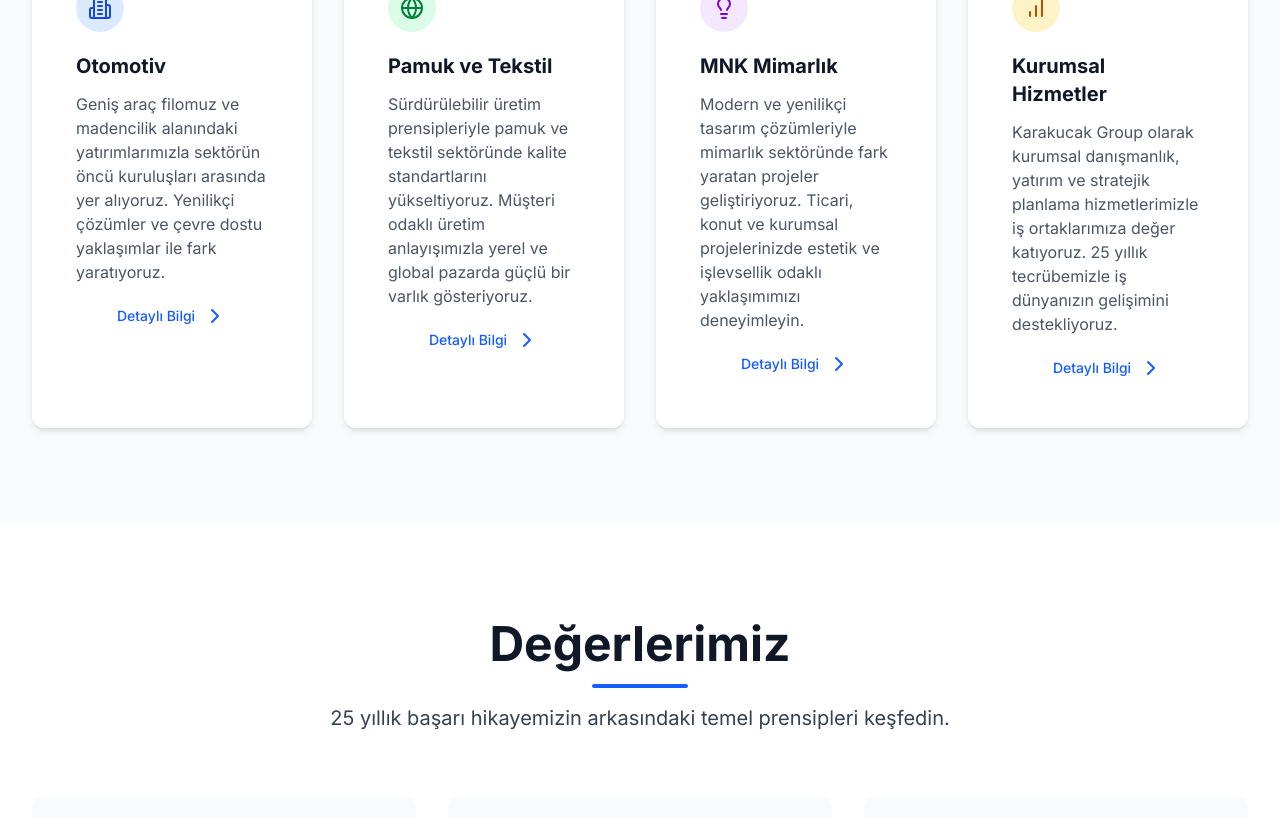
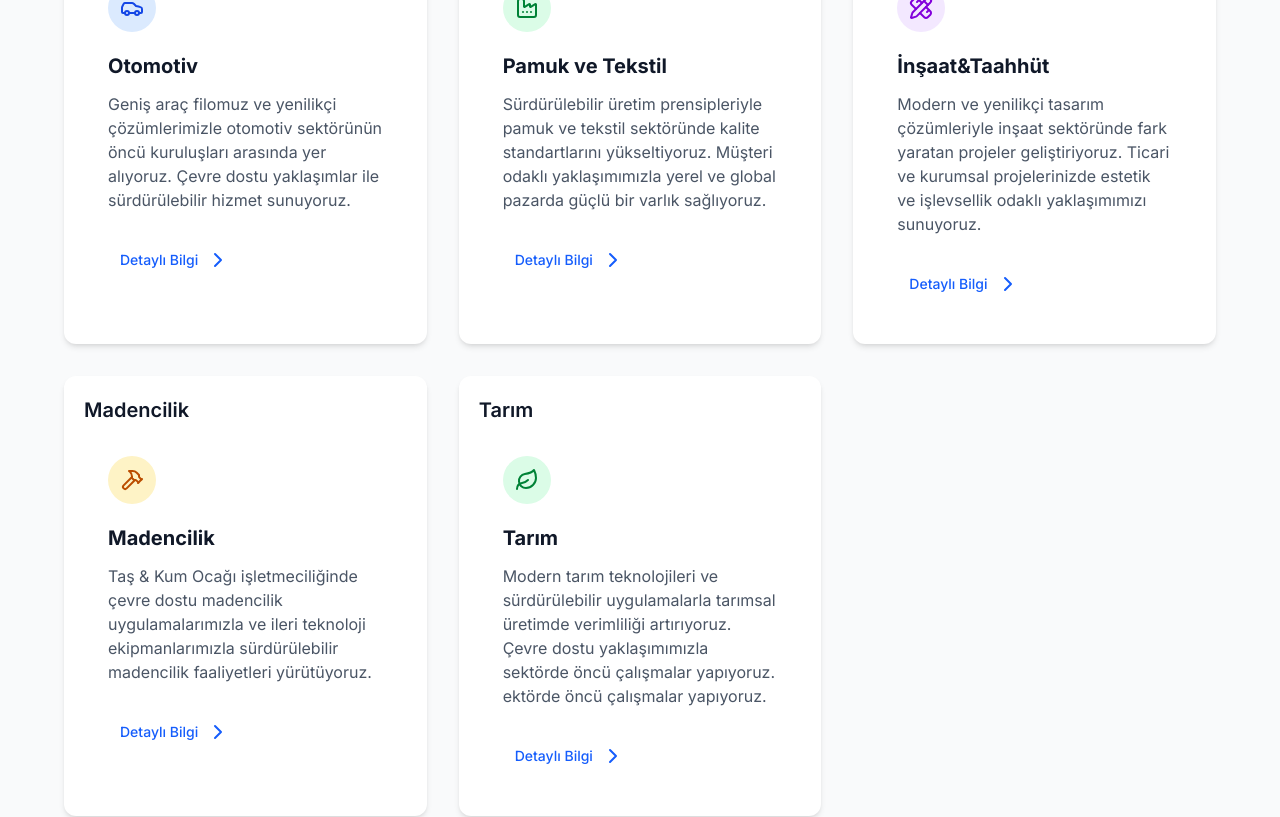
Before and after one commit to engincbkc/karakucak-group, a Next.js app in the folder karakucak-group/: page /hakkimizda in a window 1280 px wide. Shown: the part 1740-2557 px from the top of the page. Built offline with nearby package versions, Linux system fonts and the light colour scheme.

Commit message:
fixed sektors on hakkimizda

```diff
--- a/karakucak-group/src/app/hakkimizda/page.tsx
+++ b/karakucak-group/src/app/hakkimizda/page.tsx
@@ -7,7 +7,7 @@
 import { SectionHeader } from "@/components/ui/section-header";
 import { Button } from "@/components/ui/button";
 import { Card } from "@/components/ui/card";
-import { ChevronRight, ChevronDown, Building2, Award, Users, Globe, Lightbulb, Clock, BarChart, Target, Shield } from "lucide-react";
+import { ChevronRight, ChevronDown, Award, Users, Clock, BarChart, Target, Shield, Car, Factory, Building, Mountain, Leaf, Hammer, PencilRuler, Map } from "lucide-react";
 import { CollaborationCTA } from "@/components/sections/collaboration-cta";
 
 export default function HakkimizdaPage() {
@@ -59,7 +59,7 @@
           >
             {/* Tag/badge */}
             <div className="inline-block px-4 py-1 mb-6 bg-blue-700/30 backdrop-blur-sm rounded-full border border-blue-500/20">
-              <span className="text-sm font-medium text-blue-200">1998'den Beri</span>
+              <span className="text-sm font-medium text-blue-200">1997'den Beri</span>
             </div>
 
             {/* Main title with gradient */}
@@ -167,28 +167,29 @@
         <div className="container mx-auto px-4 sm:px-6 lg:px-8">
           <SectionHeader
             title="Faaliyet Alanlarımız"
-            subtitle="Dört farklı sektörde uzmanlaşmış ekiplerimizle hizmet veriyoruz."
+            subtitle="Beş farklı sektörde uzmanlaşmış ekiplerimizle hizmet veriyoruz."
             alignment="center"
             className="mb-16"
           />
 
-          <div className="grid grid-cols-1 md:grid-cols-2 lg:grid-cols-4 gap-8">
+          <div className="grid grid-cols-1 md:grid-cols-2 lg:grid-cols-3 gap-8 max-w-6xl mx-auto">
             <motion.div
               initial={{ opacity: 0, y: 30 }}
               whileInView={{ opacity: 1, y: 0 }}
               viewport={{ once: true }}
               transition={{ duration: 0.5, delay: 0.1 }}
             >
-              <Card title="Otomotiv" className="h-full">
-                <div className="p-6 flex flex-col h-full">
+              <Card title="Otomotiv" className="h-full overflow-hidden">
+                <div className="p-6 flex flex-col h-full justify-between">
                   <div className="mb-5 rounded-full bg-blue-100 dark:bg-blue-900/30 p-3 w-12 h-12 flex items-center justify-center">
-                    <Building2 className="w-6 h-6 text-blue-700 dark:text-blue-400" />
+                    <Car className="w-6 h-6 text-blue-700 dark:text-blue-400" />
                   </div>
                   <h3 className="text-xl font-bold mb-3 text-gray-900 dark:text-white">Otomotiv</h3>
-                  <p className="text-gray-600 dark:text-gray-300 mb-4 flex-grow">
-                    Geniş araç filomuz ve madencilik alanındaki yatırımlarımızla sektörün öncü kuruluşları arasında yer alıyoruz. Yenilikçi çözümler ve çevre dostu yaklaşımlar ile fark yaratıyoruz.
+                  <p className="text-gray-600 dark:text-gray-300 mb-4 flex-grow min-h-[120px] flex items-start">
+                    Geniş araç filomuz ve yenilikçi çözümlerimizle otomotiv sektörünün öncü kuruluşları arasında yer alıyoruz. Çevre dostu yaklaşımlar ile sürdürülebilir hizmet sunuyoruz.
                   </p>
-                  <Button
+                  <div className="mt-auto pt-4">
+                    <Button
                     href="/sektor/otomotiv"
                     variant="ghost"
                     size="sm"
@@ -198,6 +199,7 @@
                   >
                     Detaylı Bilgi
                   </Button>
+                  </div>
                 </div>
               </Card>
             </motion.div>
@@ -208,16 +210,17 @@
               viewport={{ once: true }}
               transition={{ duration: 0.5, delay: 0.2 }}
             >
-              <Card title="Pamuk ve Tekstil" className="h-full">
-                <div className="p-6 flex flex-col h-full">
+              <Card title="Pamuk ve Tekstil" className="h-full overflow-hidden">
+                <div className="p-6 flex flex-col h-full justify-between">
                   <div className="mb-5 rounded-full bg-green-100 dark:bg-green-900/30 p-3 w-12 h-12 flex items-center justify-center">
-                    <Globe className="w-6 h-6 text-green-700 dark:text-green-400" />
+                    <Factory className="w-6 h-6 text-green-700 dark:text-green-400" />
                   </div>
                   <h3 className="text-xl font-bold mb-3 text-gray-900 dark:text-white">Pamuk ve Tekstil</h3>
-                  <p className="text-gray-600 dark:text-gray-300 mb-4 flex-grow">
-                    Sürdürülebilir üretim prensipleriyle pamuk ve tekstil sektöründe kalite standartlarını yükseltiyoruz. Müşteri odaklı üretim anlayışımızla yerel ve global pazarda güçlü bir varlık gösteriyoruz.
+                  <p className="text-gray-600 dark:text-gray-300 mb-4 flex-grow min-h-[120px] flex items-start">
+                    Sürdürülebilir üretim prensipleriyle pamuk ve tekstil sektöründe kalite standartlarını yükseltiyoruz. Müşteri odaklı yaklaşımımızla yerel ve global pazarda güçlü bir varlık sağlıyoruz.
                   </p>
-                  <Button
+                  <div className="mt-auto pt-4">
+                    <Button
                     href="/sektor/pamuk-sanayi"
                     variant="ghost"
                     size="sm"
@@ -227,6 +230,7 @@
                   >
                     Detaylı Bilgi
                   </Button>
+                  </div>
                 </div>
               </Card>
             </motion.div>
@@ -237,16 +241,17 @@
               viewport={{ once: true }}
               transition={{ duration: 0.5, delay: 0.3 }}
             >
-              <Card title="MNK Mimarlık" className="h-full">
-                <div className="p-6 flex flex-col h-full">
+              <Card title="İnşaat&Taahhüt" className="h-full overflow-hidden">
+                <div className="p-6 flex flex-col h-full justify-between">
                   <div className="mb-5 rounded-full bg-purple-100 dark:bg-purple-900/30 p-3 w-12 h-12 flex items-center justify-center">
-                    <Lightbulb className="w-6 h-6 text-purple-700 dark:text-purple-400" />
+                    <PencilRuler className="w-6 h-6 text-purple-700 dark:text-purple-400" />
                   </div>
-                  <h3 className="text-xl font-bold mb-3 text-gray-900 dark:text-white">MNK Mimarlık</h3>
-                  <p className="text-gray-600 dark:text-gray-300 mb-4 flex-grow">
-                    Modern ve yenilikçi tasarım çözümleriyle mimarlık sektöründe fark yaratan projeler geliştiriyoruz. Ticari, konut ve kurumsal projelerinizde estetik ve işlevsellik odaklı yaklaşımımızı deneyimleyin.
+                  <h3 className="text-xl font-bold mb-3 text-gray-900 dark:text-white">İnşaat&Taahhüt</h3>
+                  <p className="text-gray-600 dark:text-gray-300 mb-4 flex-grow min-h-[120px] flex items-start">
+                    Modern ve yenilikçi tasarım çözümleriyle inşaat sektöründe fark yaratan projeler geliştiriyoruz. Ticari ve kurumsal projelerinizde estetik ve işlevsellik odaklı yaklaşımımızı sunuyoruz.
                   </p>
-                  <Button
+                  <div className="mt-auto pt-4">
+                    <Button
                     href="/sektor/insaat-taahhut"
                     variant="ghost"
                     size="sm"
@@ -256,6 +261,7 @@
                   >
                     Detaylı Bilgi
                   </Button>
+                  </div>
                 </div>
               </Card>
             </motion.div>
@@ -266,16 +272,17 @@
               viewport={{ once: true }}
               transition={{ duration: 0.5, delay: 0.4 }}
             >
-              <Card title="Kurumsal Hizmetler" className="h-full">
-                <div className="p-6 flex flex-col h-full">
+              <Card title="Madencilik" className="h-full overflow-hidden">
+                <div className="p-6 flex flex-col h-full justify-between">
                   <div className="mb-5 rounded-full bg-amber-100 dark:bg-amber-900/30 p-3 w-12 h-12 flex items-center justify-center">
-                    <BarChart className="w-6 h-6 text-amber-700 dark:text-amber-400" />
+                    <Hammer className="w-6 h-6 text-amber-700 dark:text-amber-400" />
                   </div>
-                  <h3 className="text-xl font-bold mb-3 text-gray-900 dark:text-white">Kurumsal Hizmetler</h3>
-                  <p className="text-gray-600 dark:text-gray-300 mb-4 flex-grow">
-                    Karakucak Group olarak kurumsal danışmanlık, yatırım ve stratejik planlama hizmetlerimizle iş ortaklarımıza değer katıyoruz. 25 yıllık tecrübemizle iş dünyanızın gelişimini destekliyoruz.
+                  <h3 className="text-xl font-bold mb-3 text-gray-900 dark:text-white">Madencilik</h3>
+                  <p className="text-gray-600 dark:text-gray-300 mb-4 flex-grow min-h-[120px] flex items-start">
+                    Taş & Kum Ocağı işletmeciliğinde çevre dostu madencilik uygulamalarımızla ve ileri teknoloji ekipmanlarımızla sürdürülebilir madencilik faaliyetleri yürütüyoruz.
                   </p>
-                  <Button
+                  <div className="mt-auto pt-4">
+                    <Button
                     href="/sektor/madencilik"
                     variant="ghost"
                     size="sm"
@@ -285,6 +292,39 @@
                   >
                     Detaylı Bilgi
                   </Button>
+                  </div>
+                </div>
+              </Card>
+            </motion.div>
+
+            <motion.div
+              initial={{ opacity: 0, y: 30 }}
+              whileInView={{ opacity: 1, y: 0 }}
+              viewport={{ once: true }}
+              transition={{ duration: 0.5, delay: 0.5 }}
+            >
+              <Card title="Tarım" className="h-full overflow-hidden">
+                <div className="p-6 flex flex-col h-full justify-between">
+                  <div className="mb-5 rounded-full bg-green-100 dark:bg-green-900/30 p-3 w-12 h-12 flex items-center justify-center">
+                    <Leaf className="w-6 h-6 text-green-700 dark:text-green-400" />
+                  </div>
+                  <h3 className="text-xl font-bold mb-3 text-gray-900 dark:text-white">Tarım</h3>
+                  <p className="text-gray-600 dark:text-gray-300 mb-4 flex-grow min-h-[120px] flex items-start">
+                    Modern tarım teknolojileri ve sürdürülebilir uygulamalarla tarımsal üretimde verimliliği artırıyoruz. Çevre dostu yaklaşımımızla sektörde öncü çalışmalar yapıyoruz.
+ektörde öncü çalışmalar yapıyoruz.
+                  </p>
+                  <div className="mt-auto pt-4">
+                    <Button
+                    href="/sektor/tarim"
+                    variant="ghost"
+                    size="sm"
+                    iconPosition="right"
+                    icon={<ChevronRight />}
+                    className="mt-auto"
+                  >
+                    Detaylı Bilgi
+                  </Button>
+                  </div>
                 </div>
               </Card>
             </motion.div>
@@ -396,7 +436,7 @@
             >
               <div className="p-6 bg-gray-50 dark:bg-gray-800 rounded-xl h-full">
                 <div className="mb-5 rounded-full bg-teal-100 dark:bg-teal-900/30 p-3 w-12 h-12 flex items-center justify-center">
-                  <Globe className="w-6 h-6 text-teal-700 dark:text-teal-400" />
+                  <Map className="w-6 h-6 text-teal-700 dark:text-teal-400" />
                 </div>
                 <h3 className="text-xl font-bold mb-3 text-gray-900 dark:text-white">Sosyal Sorumluluk</h3>
                 <p className="text-gray-700 dark:text-gray-300">
```
